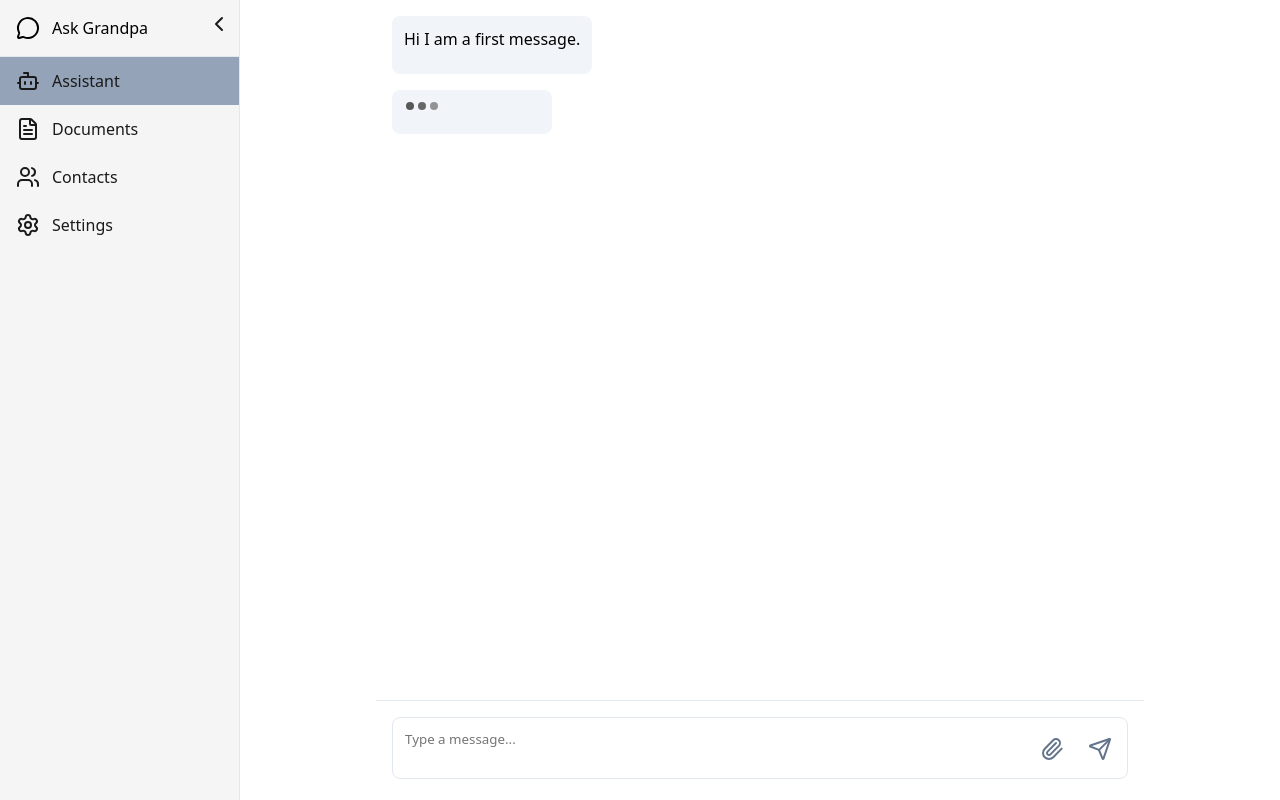
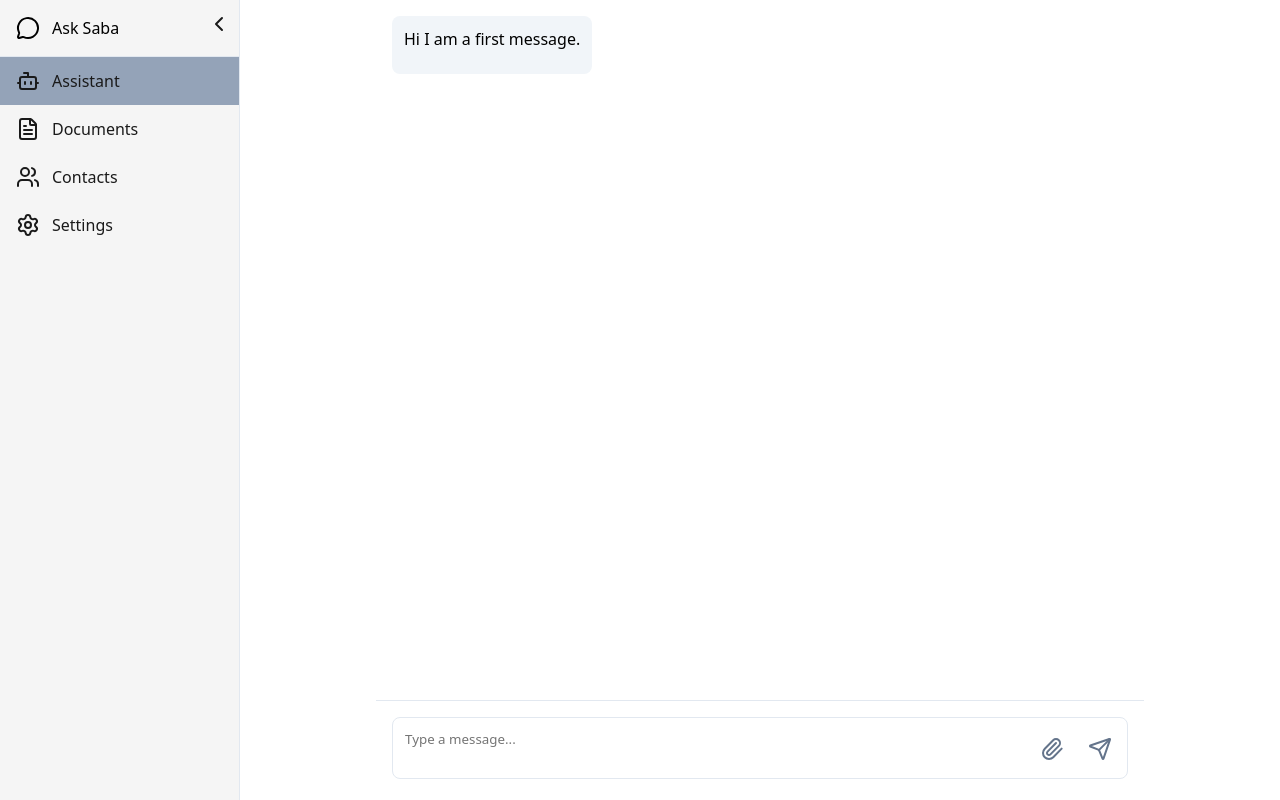
Before and after one commit to podgortsev/grand, a Django app: template app/templates/index.html in a window 1280 px wide. Run offline with Django 5.2, Linux system fonts and the light colour scheme; the template is opened without the code that fills it, so the values that code supplies are empty.

Commit message:
Add files via upload

```diff
--- a/app/templates/contacts.html
+++ b/app/templates/contacts.html
@@ -3,7 +3,7 @@
 <head>
     <meta charset="UTF-8">
     <meta name="viewport" content="width=device-width, initial-scale=1.0">
-    <title>Chat with Grandpa contacts</title>
+    <title>Chat with Saba contacts</title>
     <script src="https://unpkg.com/lucide@latest"></script>
     <script src="https://ajax.googleapis.com/ajax/libs/jquery/3.7.1/jquery.min.js"></script>
     <style>
@@ -519,7 +519,7 @@
         <nav class="sidebar expanded" id="sidebar">
             <div class="sidebar-header">
                 <i data-lucide="message-circle"></i>
-                <span class="nav-text" style="display: inline;">Ask Grandpa</span>
+                <span class="nav-text" style="display: inline;">Ask Saba</span>
                 <button class="toggle-btn" id="toggleSidebar">
                     <i data-lucide="chevron-left"></i>
                 </button>
--- a/app/templates/index.html
+++ b/app/templates/index.html
@@ -3,7 +3,7 @@
 <head>
     <meta charset="UTF-8">
     <meta name="viewport" content="width=device-width, initial-scale=1.0">
-    <title>Chat with Grandpa</title>
+    <title>Chat with Saba</title>
     <script src="https://unpkg.com/lucide@latest"></script>
     <script src="https://ajax.googleapis.com/ajax/libs/jquery/3.7.1/jquery.min.js"></script>
     <style>
@@ -440,6 +440,10 @@
             animation-delay: 0.4s;
         }
 
+        #msgtyping{
+            display: none;
+        }
+
         @keyframes blink {
             0%, 100% {
                 opacity: 0.3;
@@ -455,7 +459,7 @@
         <nav class="sidebar expanded" id="sidebar">
             <div class="sidebar-header">
                 <i data-lucide="message-circle"></i>
-                <span class="nav-text" style="display: inline;">Ask Grandpa</span>
+                <span class="nav-text" style="display: inline;">Ask Saba</span>
                 <button class="toggle-btn" id="toggleSidebar">
                     <i data-lucide="chevron-left"></i>
                 </button>
@@ -505,8 +509,8 @@
                         </div>
                     {% endif %}
                 {% endfor %}
-                <div class="message">
-                    <div class="message-content">
+                <div class="message" id="msgtyping">
+                    <div class="message-content" style="padding: 1.15rem 0.75rem !important;">
                         <div class="typing-indicator" id="typing">
                             <span></span>
                             <span></span>
@@ -601,6 +605,7 @@
             if (thinking==1) return;
             thinking = 1;
 
+            $("#msgtyping").show();
             let icon = document.getElementById("sendicon");
             icon.setAttribute("data-lucide","square");
             lucide.createIcons();
@@ -636,6 +641,7 @@
                 contentType: false,  // Let browser set the correct content type
                 dataType: 'json',
                 success : function(data) {
+                    $("#msgtyping").hide();
                     const messageDiv = document.createElement('div');
                     messageDiv.className = 'message';
                     messageDiv.innerHTML = `
```
